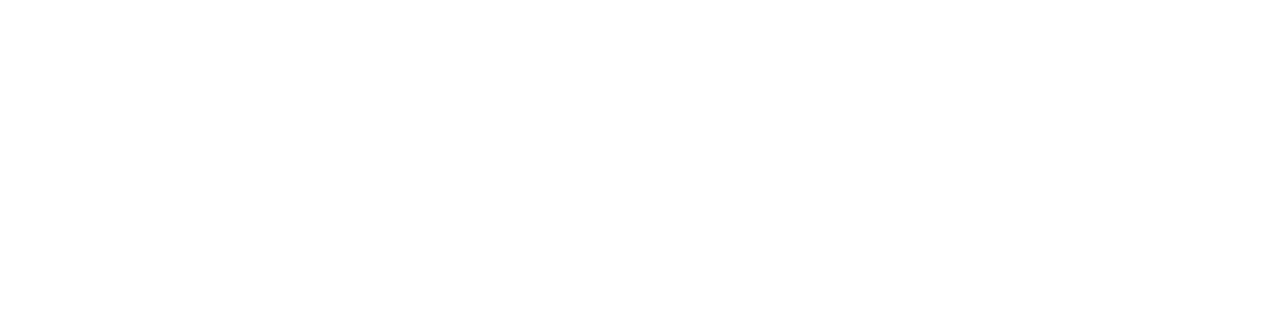
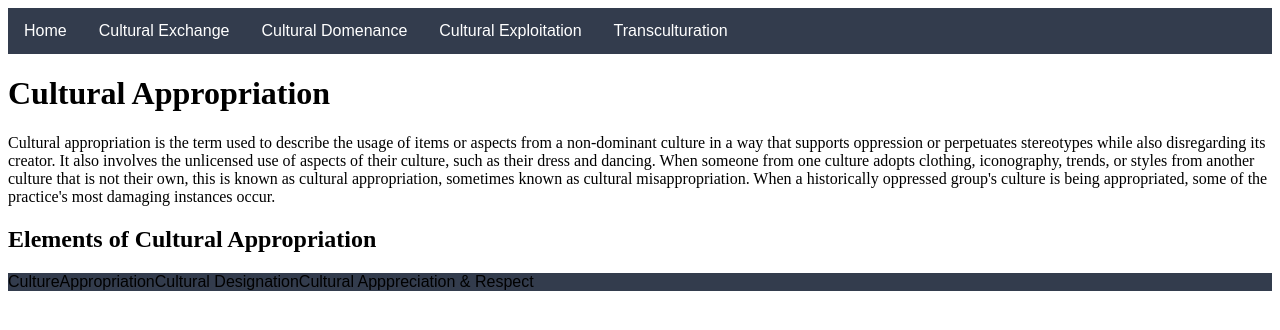
Before and after one commit to RalphTorio/WebTek, a plain HTML site: page index.html in a window 1280 px wide. Drawn offline with Linux system fonts and the light colour scheme.

Commit message:
Add files via upload

```diff
--- a/index.html
+++ b/index.html
@@ -1,17 +1,51 @@
-<!DOCTYPE html>
 <html lang="en">
-<head>
-    <meta charset="UTF-8">
-    <meta http-equiv="X-UA-Compatible" content="IE=edge">
-    <meta name="viewport" content="width=device-width, initial-scale=1.0">
-    <title>Cultural Appropriation</title>
-</head>
-<body>
-    <div>
-        <header>
+  <head>
+    <meta charset="UTF-8" />
+    <meta http-equiv="X-UA-Compatible" content="IE=edge" />
+    <meta name="viewport" content="width=device-width, initial-scale=1.0" />
+    <link rel="stylesheet" href="style/style.css" />
+    <title>CULTURAL APPROPRIATION</title>
+  </head>
+  <body>
+    <header class="header">
+      <div class="navigation">
+        <ul>
+          <li><a href="/../index.html">Home</a></li>
+          <li><a href="/../content/CExchange.html">Cultural Exchange</a></li>
+          <li><a href="/../content/CDomenance.html">Cultural Domenance</a></li>
+          <li>
+            <a href="/../content/CExploitation.html">Cultural Exploitation</a>
+          </li>
+          <li>
+            <a href="/../content/Transculturation.html">Transculturation</a>
+          </li>
+        </ul>
+      </div>
+    </header>
 
+    <div class="content">
+      <h1>Cultural Appropriation</h1>
 
-        </header>
+      <p>
+        Cultural appropriation is the term used to describe the usage of items
+        or aspects from a non-dominant culture in a way that supports oppression
+        or perpetuates stereotypes while also disregarding its creator. It also
+        involves the unlicensed use of aspects of their culture, such as their
+        dress and dancing. When someone from one culture adopts clothing,
+        iconography, trends, or styles from another culture that is not their
+        own, this is known as cultural appropriation, sometimes known as
+        cultural misappropriation. When a historically oppressed group's culture
+        is being appropriated, some of the practice's most damaging instances
+        occur.
+      </p>
+      <div>
+        <h2>Elements of Cultural Appropriation</h2>
+        <ul>
+          <li>Culture</li>
+          <li>Appropriation</li>
+          <li>Cultural Designation</li>
+          <li>Cultural Apppreciation & Respect</li>
+        </ul>
     </div>
-</body>
+  </body>
 </html>
--- a/style/style.css
+++ b/style/style.css
@@ -0,0 +1,24 @@
+ul {
+  list-style-type: none;
+  margin: 0px;
+  padding: 0px;
+  overflow: hidden;
+  background-color: #333c4d;
+  font-family: Arial, Helvetica, sans-serif;
+}
+
+li {
+  float: left;
+}
+
+li a {
+  display: block;
+  color: white;
+  text-align: center;
+  padding: 14px 16px;
+  text-decoration: none;
+}
+
+li a:hover {
+  background-color: #6a6fab;
+}
```
Also changed, not shown: content/CDomenance.html (added, +37 -0 lines), content/CExchange.html (added, +36 -0 lines), content/CExploitation.html (added, +47 -0 lines), content/Transculturation.html (added, +43 -0 lines), image/GucciImage.png (added), image/Headdress.png (added).
